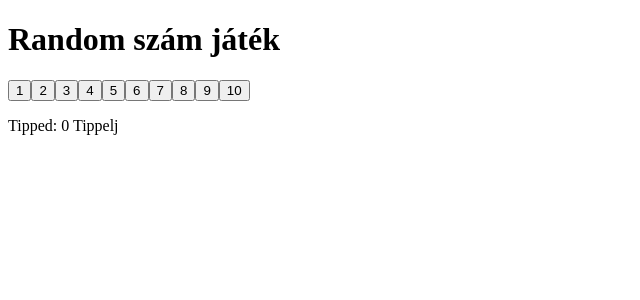
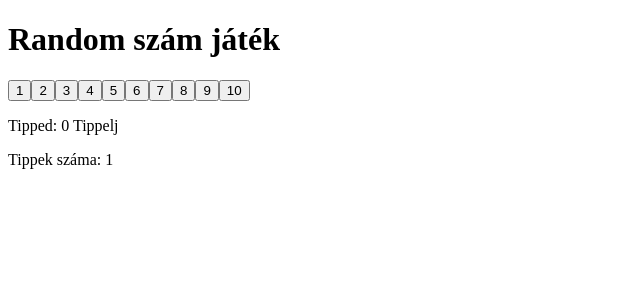
Before and after one commit to HajduThomas/oraimunka_2025_09_29, a React (Vite) app in the folder oraimunka/: page / in a window 1280 px wide. Shown: the top 300 px of the page, without its empty margins (0-640 px from the left). Built offline with nearby package versions, Linux system fonts and the light colour scheme.

Commit message:
Commit_7_tippek_szama

```diff
--- a/oraimunka/src/Jatek.jsx
+++ b/oraimunka/src/Jatek.jsx
@@ -1,4 +1,5 @@
 import { useState } from "react"
+import { useEffect } from "react";
 function Jatek()
 {
     const max = 10;
@@ -8,7 +9,12 @@ function Jatek()
         szamok.push(i);
 
     const[tipp, setTipp] = useState(0);
+    const[db, setDb] = useState(0);
 
+    useEffect(
+        () => setDb(db+1),
+        [tipp]
+    )
     return(
         <>
             {szamok.map((e,i) => <button disabled= {tipp == szam} key={i} onClick={()=>setTipp(e)}>{ e }</button>)}
@@ -18,6 +24,7 @@ function Jatek()
                 (szam == tipp ? " Talált " : " Nem talált ") :
                 " Tippelj "
             }</p>
+            <p>Tippek száma: {db}</p>
         </>
     )
 }
```
